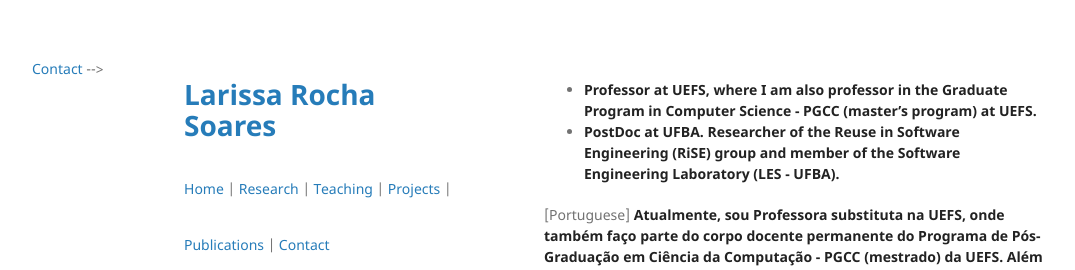
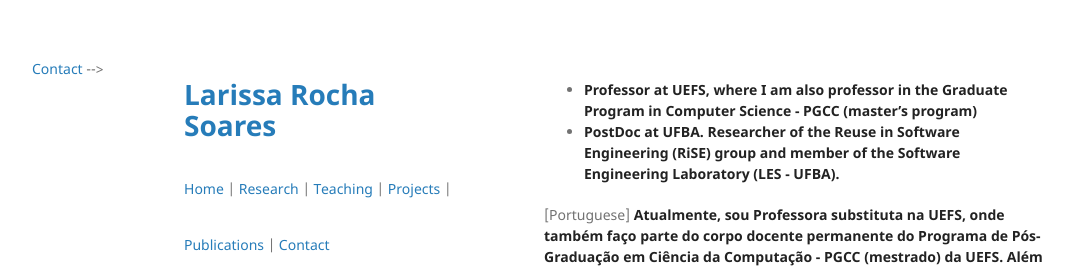
Before and after one commit to larirsoares/larirsoares.github.io, a Jekyll site: the page built from index.md, in a window 1280 px wide and 1055 px high. Shown: the top 270 px of the window, without its empty margins (26-1101 px from the left). Built offline with Jekyll 4.4.1, drawn with Linux system fonts in a browser that asks for light colours; the repository's description, which GitHub fills in, is left out.

Commit message:
Update index.md

```diff
--- a/index.md
+++ b/index.md
@@ -3,7 +3,7 @@ layout: default
 ---
 
 <!-- [Link to another page](./another-page.html). -->
-* **Professor at UEFS, where I am also professor in the Graduate Program in Computer Science - PGCC (master's program) at UEFS.**
+* **Professor at UEFS, where I am also professor in the Graduate Program in Computer Science - PGCC (master's program)**
 * **PostDoc at UFBA. Researcher of the Reuse in Software Engineering (RiSE) group and member of the Software Engineering Laboratory (LES - UFBA).**
 
 [Portuguese] **Atualmente, sou Professora substituta na UEFS,  onde também faço parte do corpo docente permanente do Programa de Pós-Graduação em Ciência da Computação - PGCC (mestrado) da UEFS. Além disso, sou pós-doutoranda en Engenharia de Software na UFBA**
```
